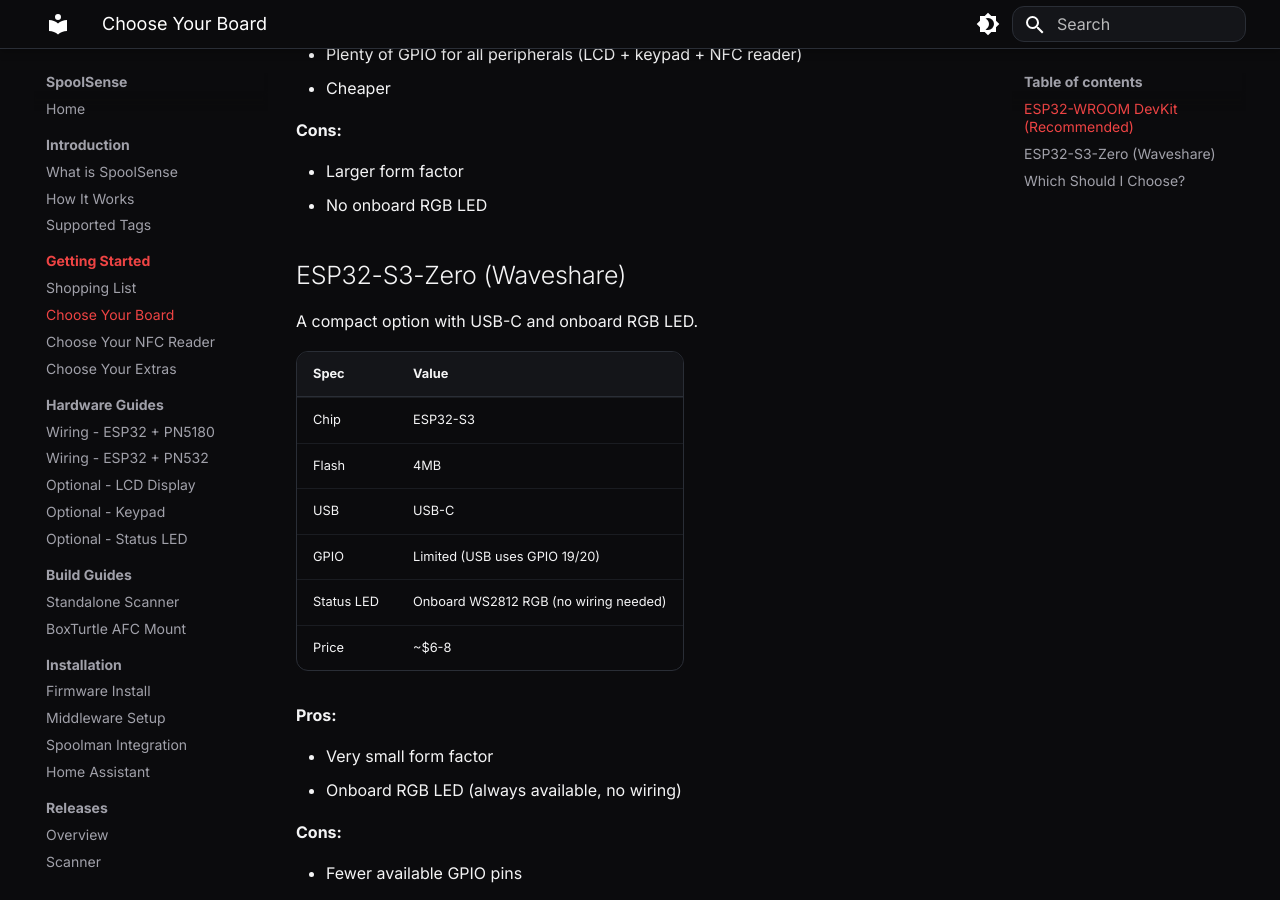
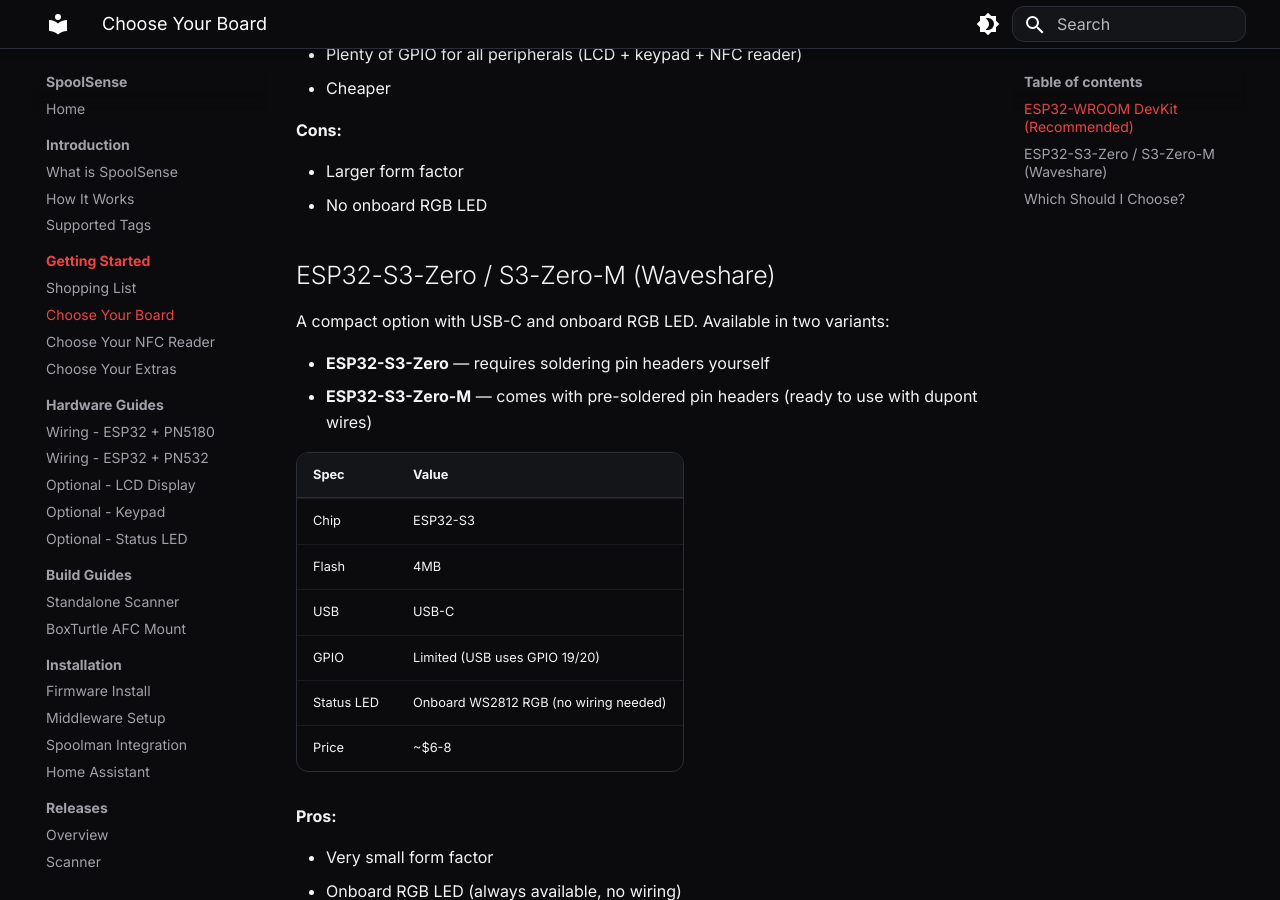
Before and after one commit to SpoolSense/spoolsense.org, an MkDocs documentation site: the page built from docs/getting-started/choose-board.md, in a window 1280 px wide and 900 px high, scrolled down 769 px. Built offline with MkDocs 1.6.1 and Material for MkDocs 9.7.7, drawn with Linux system fonts in a browser that asks for light colours.

Commit message:
docs: call out ESP32-S3-Zero-M variant (pre-soldered pin headers)

```diff
--- a/docs/getting-started/choose-board.md
+++ b/docs/getting-started/choose-board.md
@@ -27,9 +27,12 @@ The most common and beginner-friendly option.
 - Larger form factor
 - No onboard RGB LED
 
-## ESP32-S3-Zero (Waveshare)
+## ESP32-S3-Zero / S3-Zero-M (Waveshare)
 
-A compact option with USB-C and onboard RGB LED.
+A compact option with USB-C and onboard RGB LED. Available in two variants:
+
+- **ESP32-S3-Zero** — requires soldering pin headers yourself
+- **ESP32-S3-Zero-M** — comes with pre-soldered pin headers (ready to use with dupont wires)
 
 | Spec | Value |
 |------|-------|
```
Also changed, not shown: docs/getting-started/shopping-list.md (+1 -1 lines).
